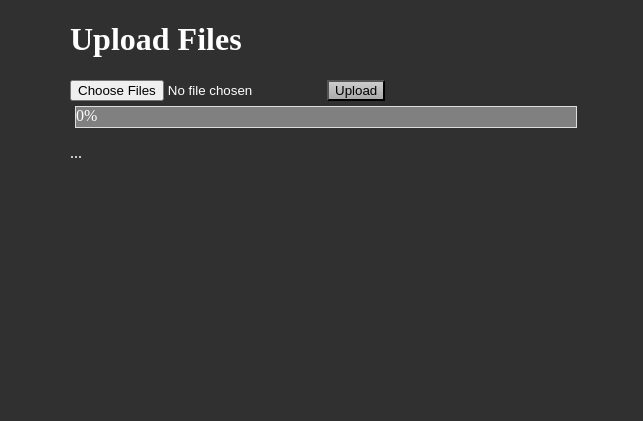
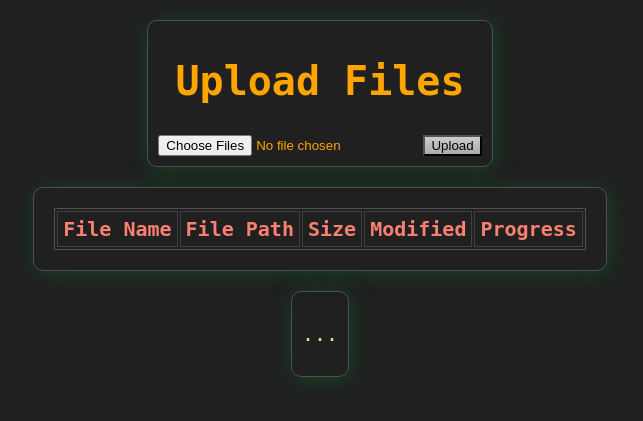
Before and after one commit to 0000xFFFF/dumpit-old, a Flask app: page / in a window 1280 px wide. Shown: the top 421 px of the page, without its empty margins (320-963 px from the left). Run offline with Flask 3, Linux system fonts and the light colour scheme; lists and menus that the app fills with data are empty.

Commit message:
better look

```diff
--- a/static/script.js
+++ b/static/script.js
@@ -1,17 +1,80 @@
 const infoElement = document.getElementById('info');
+const fileTableBody = document.querySelector('#fileTable tbody');
+
+function humanFileSize(bytes, si=false, dp=1) {
+    const thresh = si ? 1000 : 1024;
+
+    if (Math.abs(bytes) < thresh) {
+      return bytes + ' B';
+    }
+
+    const units = si
+      ? ['kB', 'MB', 'GB', 'TB', 'PB', 'EB', 'ZB', 'YB']
+      : ['KiB', 'MiB', 'GiB', 'TiB', 'PiB', 'EiB', 'ZiB', 'YiB'];
+    let u = -1;
+    const r = 10**dp;
+
+    do {
+      bytes /= thresh;
+      ++u;
+    } while (Math.round(Math.abs(bytes) * r) / r >= thresh && u < units.length - 1);
+
+
+    return bytes.toFixed(dp) + ' ' + units[u];
+}
 
 function info(message) {
     console.log(message);
     if (infoElement) {
-        infoElement.innerHTML = message;
+        infoElement.innerHTML += message + "<br>";
     }
+}
+
+function updateFileTable(files) {
+    fileTableBody.innerHTML = ''; // Clear existing rows
+
+    Array.from(files).forEach((file, index) => {
+        const row = document.createElement('tr');
+
+        const nameCell = document.createElement('td');
+        nameCell.textContent = file.name;
+
+        const pathCell = document.createElement('td');
+        pathCell.textContent = file.webkitRelativePath || '/'; // Path might not be available
+
+        const sizeCell = document.createElement('td');
+        sizeCell.textContent = (humanFileSize(file.size) + " (" + file.size + ")") || '/';
+
+        const modifiedCell = document.createElement('td');
+        modifiedCell.textContent = file.lastModifiedDate;
+
+        const progressCell = document.createElement('td');
+        const progressBar = document.createElement('div');
+        progressBar.className = 'progress-bar';
+        progressBar.id = `progressBar${index}`;
+        progressBar.style.width = '0%';
+        progressBar.textContent = '0%';
+        progressCell.appendChild(progressBar);
+
+        row.appendChild(nameCell);
+        row.appendChild(pathCell);
+        row.appendChild(sizeCell);
+        row.appendChild(modifiedCell);
+        row.appendChild(progressCell);
+
+        fileTableBody.appendChild(row);
+    });
 }
 
 async function uploadFiles() {
     const files = document.getElementById('fileInput').files;
     if (files.length === 0) return;
 
-    const uploadFile = (file) => {
+    updateFileTable(files); // Update table with selected files
+
+    infoElement.innerHTML = "";
+
+    const uploadFile = (file, index) => {
         return new Promise((resolve, reject) => {
             const formData = new FormData();
             formData.append('files', file);
@@ -22,7 +85,7 @@ async function uploadFiles() {
             xhr.upload.onprogress = function(event) {
                 if (event.lengthComputable) {
                     const percentComplete = Math.round((event.loaded / event.total) * 100);
-                    const progressBar = document.getElementById('progressBar');
+                    const progressBar = document.getElementById(`progressBar${index}`);
                     if (progressBar) {
                         progressBar.style.width = percentComplete + '%';
                         progressBar.textContent = percentComplete + '%';
@@ -49,9 +112,13 @@ async function uploadFiles() {
         });
     };
 
-    for (const file of files) {
-        await uploadFile(file);
+    for (const [index, file] of Array.from(files).entries()) {
+        await uploadFile(file, index);
     }
 
     info('All files uploaded successfully');
 }
+
+document.getElementById('fileInput').addEventListener('change', (event) => {
+    updateFileTable(event.target.files); // Update table when files are selected
+});
--- a/static/styles.css
+++ b/static/styles.css
@@ -1,13 +1,46 @@
 body {
+    font-family: monospace;
+    font-size: x-large;
     color: white;
-    background-color: #303030;
+    background-color: #202020;
+}
+
+h1 {
+    text-align: center;
+    color: orange;
+}
+
+th {
+    color: salmon;
+}
+
+td {
+    color: gold;
+}
+
+p {
+    color: khaki;
+}
+
+input {
+    color: orange;
 }
 
 .container {
     display: block;
     margin: 0 auto;
-    width: 500px;
+    width: 90vw;
 }
+
+.centercont {
+    border-radius: 10px;
+    margin: 20px auto;
+    width: fit-content;
+    box-shadow: 2px 2px 20px 0px rgba(23,66,38,1);
+    border: 1px solid #505050;
+    padding: 10px;
+}
+
 
 .flat-button {
     border-radius: 0;
@@ -17,7 +50,6 @@ body {
     cursor: pointer;
 }
 
-/* Optional: Add hover and active states */
 .flat-button:hover {
     background-image: linear-gradient(#aaa, #ccc);
 }
@@ -35,8 +67,23 @@ body {
 }
 .progress-bar {
     width: 0;
-    height: 20px;
-    background-color: lime;
+    height: 25px;
+    background: linear-gradient(90deg, rgba(255,0,0,1) 0%, rgba(63,255,0,1) 100%);;
     text-align: center;
     color: white;
 }
+.progress-head {
+    width: fit-content;
+}
+
+table {
+    margin: 10px;
+    border: 1px solid #505050;
+}
+th, td {
+    border: 1px solid #404040;
+    padding: 5px;
+}
+table td:last-child {
+    width: 200px;
+}
--- a/templates/index.html
+++ b/templates/index.html
@@ -5,16 +5,34 @@
     <meta name="viewport" content="width=device-width, initial-scale=1.0">
     <title>File Upload</title>
     <link rel="stylesheet" href="/styles.css">
+    <link rel="icon" type="image/x-icon" href="favicon.ico">
 </head>
 <body>
     <div class="container" id="container">
-        <h1>Upload Files</h1>
-        <input type="file" id="fileInput" multiple>
-        <button class="flat-button" onclick="uploadFiles()">Upload</button>
-        <div class="progress">
-            <div class="progress-bar" id="progressBar">0%</div>
+        <div class="centercont">
+            <h1>Upload Files</h1>
+            <input type="file" id="fileInput" class="flat-file-upload" multiple>
+            <button class="flat-button" onclick="uploadFiles()">Upload</button>
         </div>
-        <p id="info">...</p>
+        <div class="centercont">
+            <table id="fileTable">
+                <thead>
+                    <tr>
+                        <th>File Name</th>
+                        <th>File Path</th>
+                        <th>Size</th>
+                        <th>Modified</th>
+                        <th class="progress-head">Progress</th>
+                    </tr>
+                </thead>
+                <tbody>
+                </tbody>
+            </table>
+        </div>
+
+        <div class="centercont">
+            <p id="info">...</p>
+        </div>
     </div>
     <script src="script.js"></script>
 </body>
```
Also changed, not shown: static/favicon.ico (added), static/favicon.png (added).
